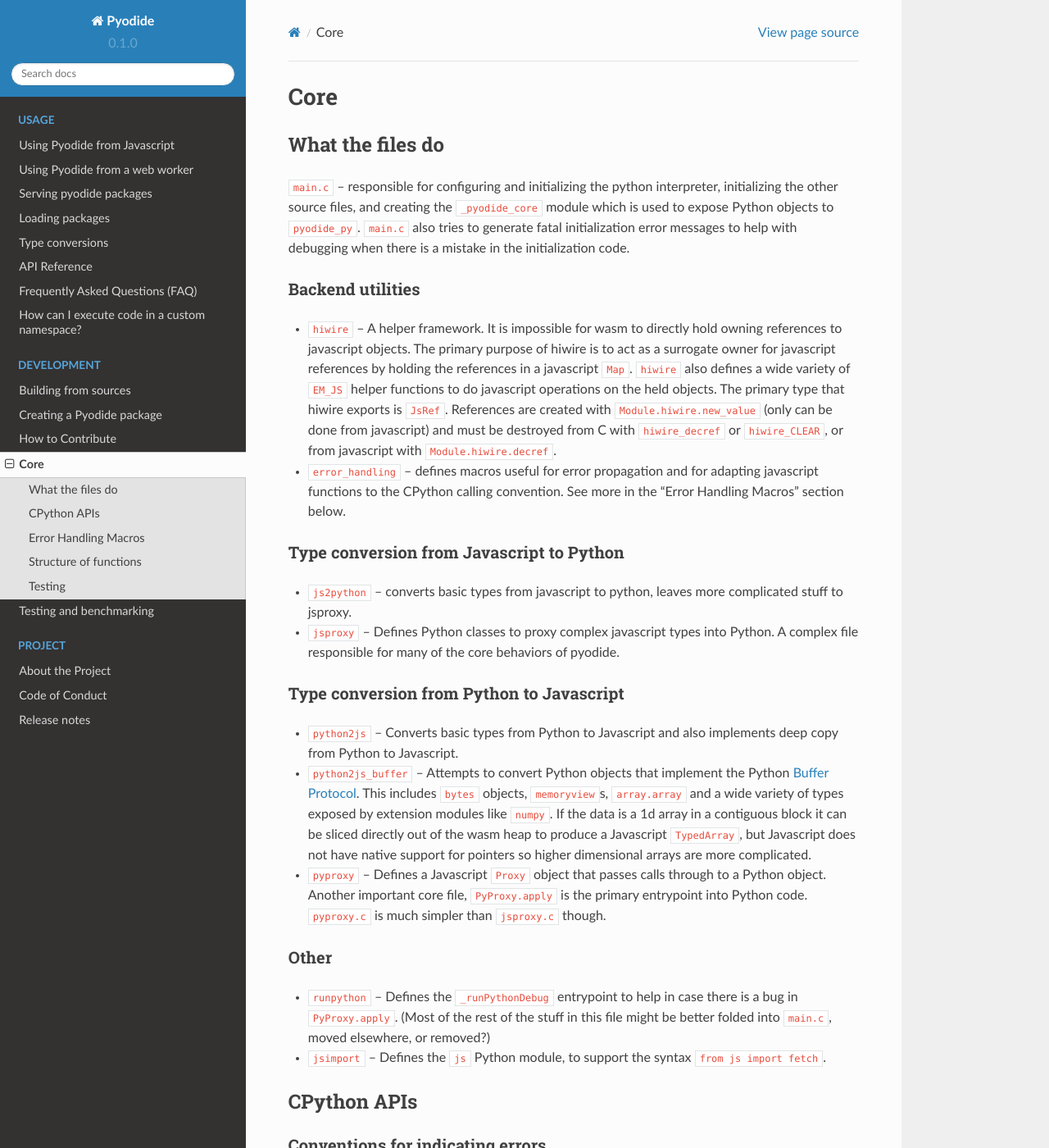
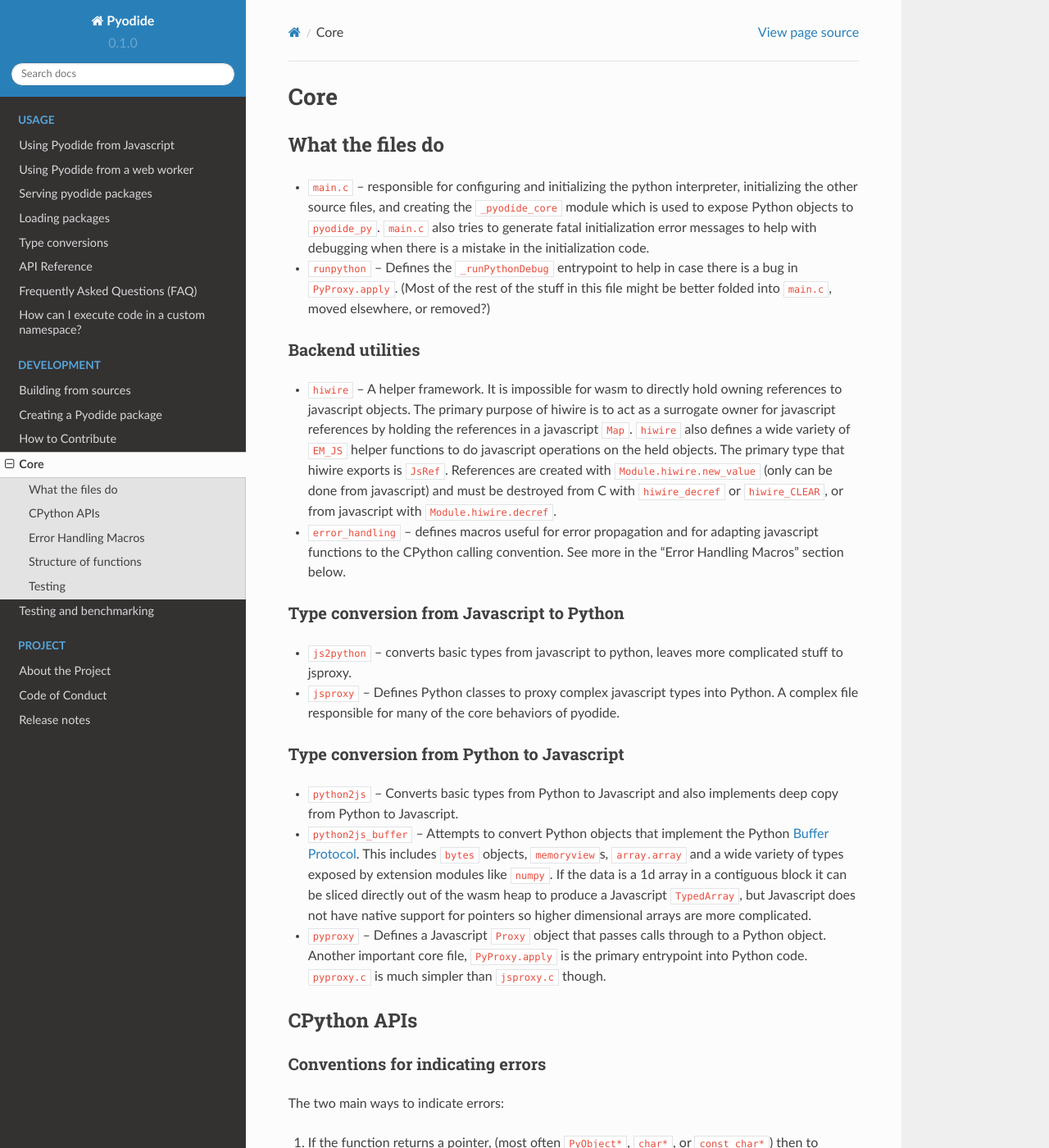
Before and after one commit to pyodide/pyodide, a Sphinx documentation site: the page built from docs/contributing/core.md, in a window 1280 px wide and 1400 px high. Shown: the whole window at 82% size. Built offline with Sphinx 7.4.7 and the Read the Docs theme 2.0.0, drawn with Linux system fonts in a browser that asks for light colours; the version number is read from the project's files by our own code; some of the changed lines change nothing that is shown.

Commit message:
Remove reference to jsimport.c (since we removed it)

```diff
--- a/docs/contributing/core.md
+++ b/docs/contributing/core.md
@@ -1,7 +1,10 @@
 # Core
 
 ## What the files do
-``main.c`` -- responsible for configuring and initializing the python interpreter, initializing the other source files, and creating the ``_pyodide_core`` module which is used to expose Python objects to ``pyodide_py``. ``main.c`` also tries to generate fatal initialization error messages to help with debugging when there is a mistake in the initialization code.
+* ``main.c`` -- responsible for configuring and initializing the python interpreter, initializing the other source files, and creating the ``_pyodide_core`` module which is used to expose Python objects to ``pyodide_py``. ``main.c`` also tries to generate fatal initialization error messages to help with debugging when there is a mistake in the initialization code.
+
+* ``runpython`` -- Defines the ``_runPythonDebug`` entrypoint to help in case there is a bug in `PyProxy.apply`. (Most of the rest of the stuff in this file might be better folded into ``main.c``, moved elsewhere, or removed?)
+
 
 ### Backend utilities
 * ``hiwire`` -- A helper framework. It is impossible for wasm to directly hold owning references to javascript objects. The primary purpose of hiwire is to act as a surrogate owner for javascript references by holding the references in a javascript ``Map``. ``hiwire`` also defines a wide variety of ``EM_JS`` helper functions to do javascript operations on the held objects. The primary type that hiwire exports is ``JsRef``. References are created with ``Module.hiwire.new_value`` (only can be done from javascript) and must be destroyed from C with ``hiwire_decref`` or ``hiwire_CLEAR``, or from javascript with ``Module.hiwire.decref``.
@@ -17,11 +20,6 @@
 * ``python2js`` -- Converts basic types from Python to Javascript and also implements deep copy from Python to Javascript.
 * ``python2js_buffer`` -- Attempts to convert Python objects that implement the Python [Buffer Protocol](https://docs.python.org/3/c-api/buffer.html). This includes ``bytes`` objects, ``memoryview``s, ``array.array`` and a wide variety of types exposed by extension modules like ``numpy``. If the data is a 1d array in a contiguous block it can be sliced directly out of the wasm heap to produce a Javascript ``TypedArray``, but Javascript does not have native support for pointers so higher dimensional arrays are more complicated.
 * ``pyproxy`` -- Defines a Javascript ``Proxy`` object that passes calls through to a Python object. Another important core file, ``PyProxy.apply`` is the primary entrypoint into Python code. ``pyproxy.c`` is much simpler than ``jsproxy.c`` though.
-
-### Other
-* ``runpython`` -- Defines the ``_runPythonDebug`` entrypoint to help in case there is a bug in `PyProxy.apply`. (Most of the rest of the stuff in this file might be better folded into ``main.c``, moved elsewhere, or removed?)
-* ``jsimport`` -- Defines the ``js`` Python module, to support the syntax ``from js import fetch``.
-
 
 ## CPython APIs
 
```
